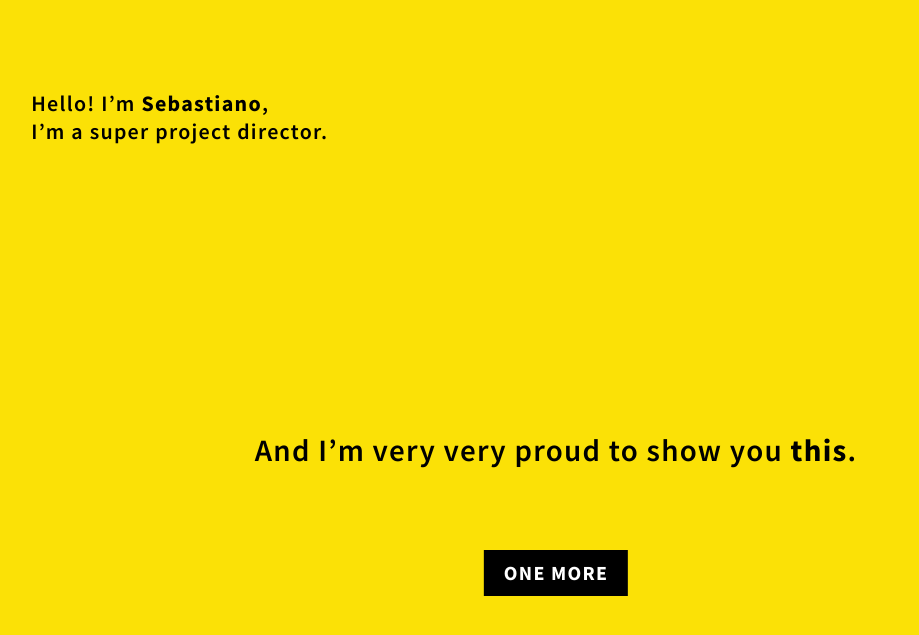
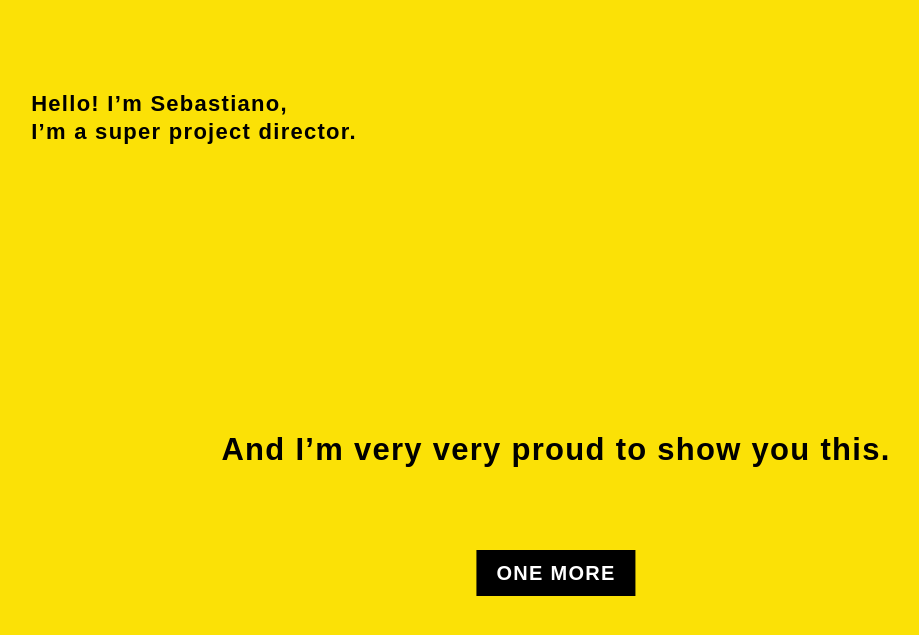
Before and after one commit to sebastianomastroeni/sebastianomastroeni.github.io, a Jekyll site: the page built from index.html, in a window 1280 px wide. Shown: the top 635 px of the page, without its empty margins (84-1003 px from the left). Built offline with Jekyll 4.4.1, drawn with Linux system fonts in a browser that asks for light colours.

Commit message:
Update head.html
Cambio Font

```diff
--- a/_includes/head.html
+++ b/_includes/head.html
@@ -35,7 +35,7 @@
     <meta name="theme-color" content="#fee94e">
     <meta name="description" content="{{ site.description }}">
 
-    <link href="https://fonts.googleapis.com/css?family=Source+Sans+Pro:600,700,900" rel="stylesheet">
+    <link href="https://fonts.googleapis.com/css2?family=Work+Sans:wght@500;600&display=swap" rel="stylesheet">
     <link rel="stylesheet" href="assets/css/app.css">
 
 </head>
```
